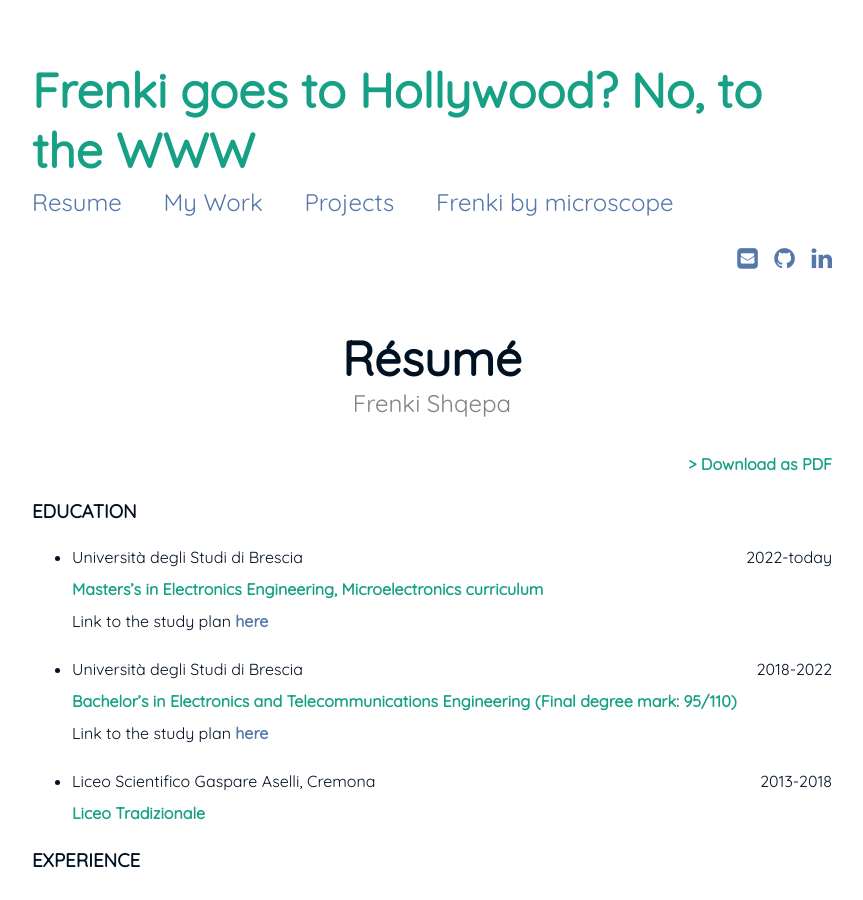
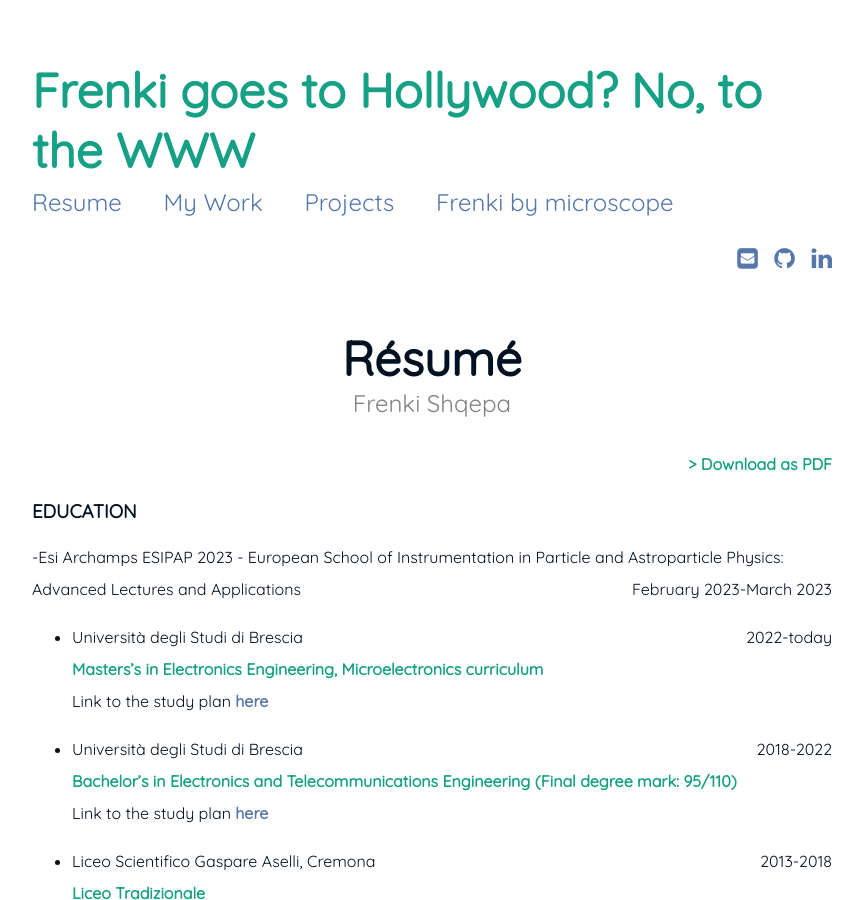
Before and after one commit to FreShq99/frenkishqepa.com, a Jekyll site: the page built from resume.md, in a window 1280 px wide and 900 px high. Shown: the whole window, without its empty margins (208-1071 px from the left). Built offline with Jekyll 4.4.1, drawn with Linux system fonts in a browser that asks for light colours.

Commit message:
Update resume.md
added esipap

```diff
--- a/resume.md
+++ b/resume.md
@@ -9,6 +9,9 @@ subtitle: Frenki Shqepa
 
 
 ### EDUCATION
+
+-Esi Archamps
+ESIPAP 2023 - European School of Instrumentation in Particle and Astroparticle Physics: Advanced Lectures and Applications <span style="float: right; ">February 2023-March 2023</span>
 
 - Università degli Studi di Brescia <span style="float: right; ">2022-today</span>
 **Masters's in Electronics Engineering, Microelectronics curriculum**
```
